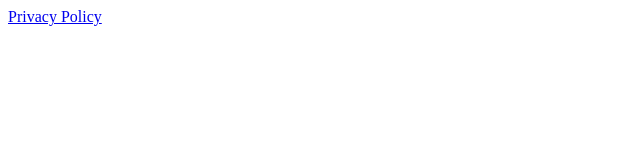
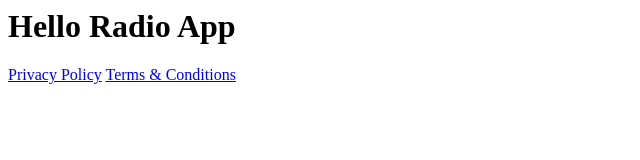
Before and after one commit to gtsap19/hello_radio, a plain HTML site: page index.html in a window 1280 px wide. Shown: the whole page, without its empty margins (0-640 px from the left). Drawn offline with Linux system fonts and the light colour scheme.

Commit message:
Update index.html

```diff
--- a/index.html
+++ b/index.html
@@ -2,6 +2,8 @@
   <head>
   </head>
   <body>
-    <a href="/privacy_policy">Privacy Policy</a>
+    <h1>Hello Radio App</h1>
+    <a href="hello_radio/privacy_policy">Privacy Policy</a>
+    <a href="hello_radio/terms_and_conditions">Terms & Conditions</a>
   </body>
 </htmll>
```
